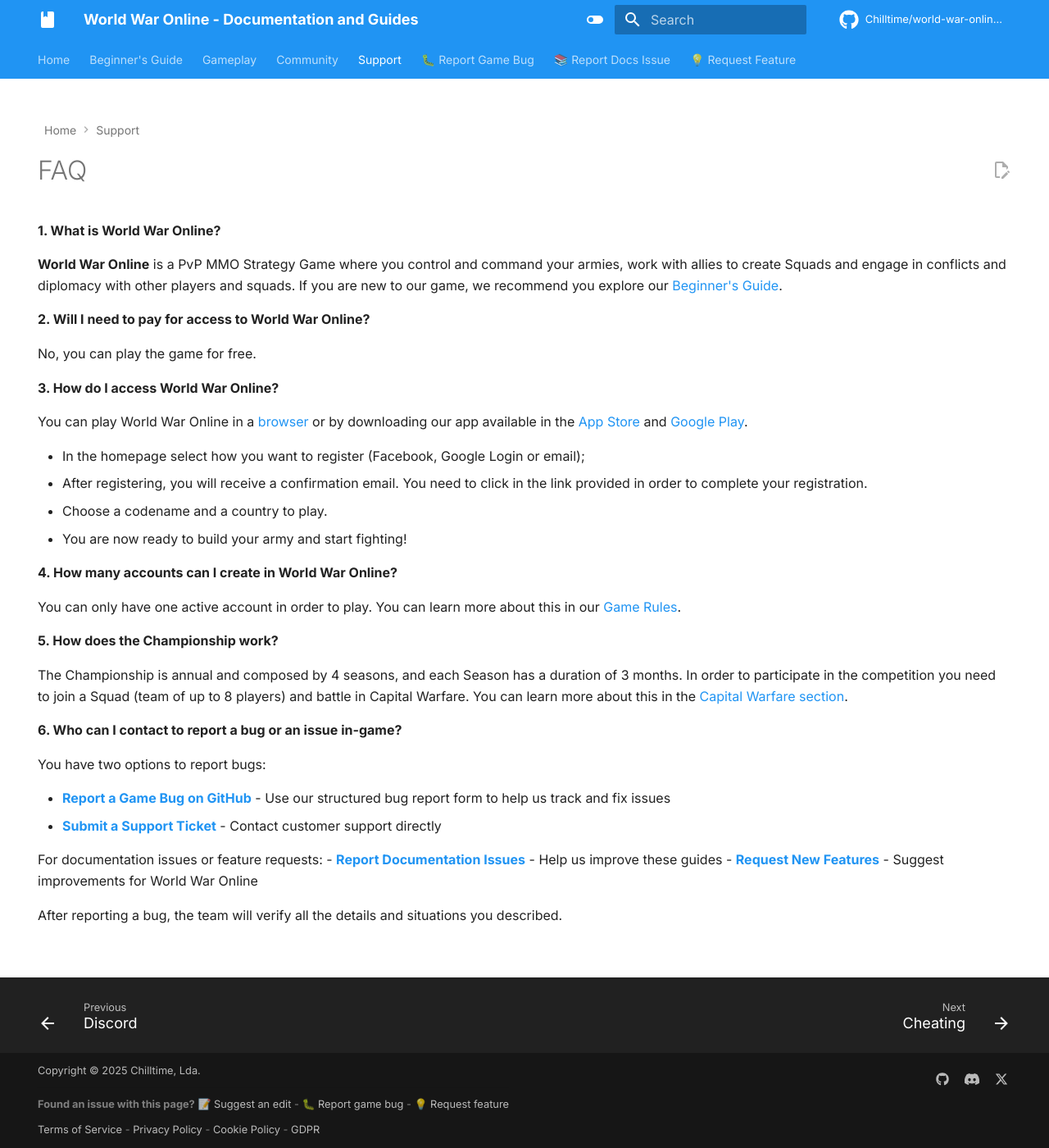
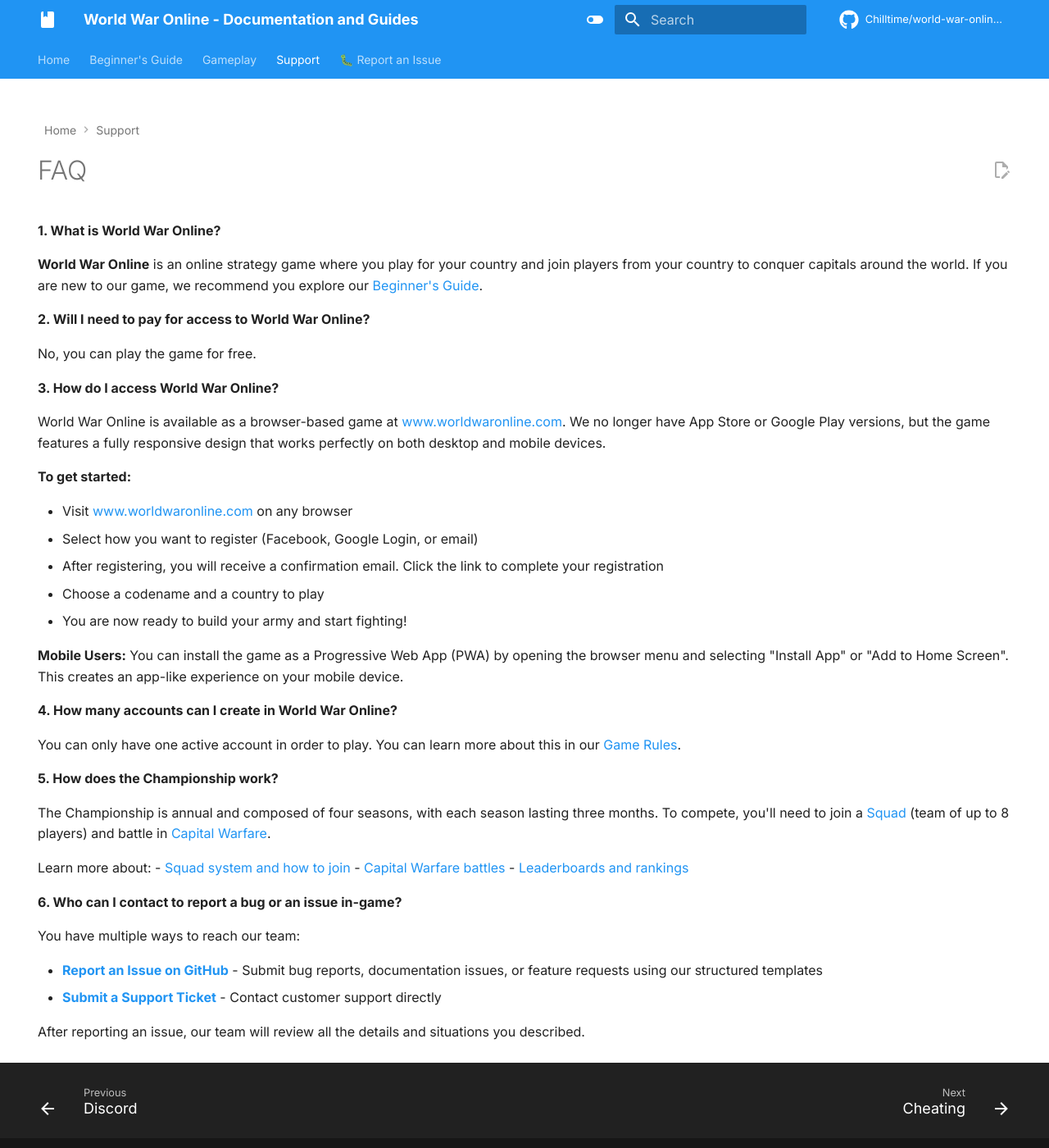
Before and after one commit to Chilltime/world-war-online-guides, an MkDocs documentation site: the page built from docs/faq/index.md, in a window 1280 px wide and 1400 px high. Shown: the whole window at 82% size. Built offline with MkDocs 1.6.1 and Material for MkDocs 9.7.7, drawn with Linux system fonts in a browser that asks for light colours; comment, search, counter and statistics services are not loaded.

Commit message:
Update FAQ content and reorganize navigation
FAQ Updates:
- Simplify game description to focus on country-based conquest gameplay
- Update access information to reflect browser-only availability (no App/Play Store)
- Add Progressive Web App installation instructions for mobile users
- Enhance Championship section with links to Squads, Capital Warfare, and Leaderboards
- Consolidate issue reporting to single GitHub template chooser

Navigation Changes:
- Move Community section (Chat, Discord) under Gameplay for better organization

```diff
--- a/docs/faq/index.md
+++ b/docs/faq/index.md
@@ -8,9 +8,7 @@ hide:
 
 **1. What is World War Online?**
 
-**World War Online** is a PvP MMO Strategy Game where you control and command your armies, work with
-allies to create Squads and engage in conflicts and diplomacy with other players and squads. If you
-are new to our game, we recommend you explore our [Beginner's Guide](../guides/index.md).
+**World War Online** is an online strategy game where you play for your country and join players from your country to conquer capitals around the world. If you are new to our game, we recommend you explore our [Beginner's Guide](../guides/index.md).
 
 **2. Will I need to pay for access to World War Online?**
 
@@ -18,16 +16,17 @@ No, you can play the game for free.
 
 **3. How do I access World War Online?**
 
-You can play World War Online in a [browser](https://www.worldwaronline.com/t/guides_gameredirect)
-or by downloading our app available in the
-[App Store](https://www.worldwaronline.com/t/guides_iosredirect) and
-[Google Play](https://www.worldwaronline.com/t/guides_androidredirect).
+World War Online is available as a browser-based game at [www.worldwaronline.com](https://www.worldwaronline.com/t/guides_gameredirect). We no longer have App Store or Google Play versions, but the game features a fully responsive design that works perfectly on both desktop and mobile devices.
 
--   In the homepage select how you want to register (Facebook, Google Login or email);
--   After registering, you will receive a confirmation email. You need to click in the link provided
-    in order to complete your registration.
--   Choose a codename and a country to play.
+**To get started:**
+
+-   Visit [www.worldwaronline.com](https://www.worldwaronline.com/t/guides_gameredirect) on any browser
+-   Select how you want to register (Facebook, Google Login, or email)
+-   After registering, you will receive a confirmation email. Click the link to complete your registration
+-   Choose a codename and a country to play
 -   You are now ready to build your army and start fighting!
+
+**Mobile Users:** You can install the game as a Progressive Web App (PWA) by opening the browser menu and selecting "Install App" or "Add to Home Screen". This creates an app-like experience on your mobile device.
 
 **4. How many accounts can I create in World War Online?**
 
@@ -36,20 +35,18 @@ You can only have one active account in order to play. You can learn more about
 
 **5. How does the Championship work?**
 
-The Championship is annual and composed by 4 seasons, and each Season has a duration of 3 months. In
-order to participate in the competition you need to join a Squad (team of up to 8 players) and
-battle in Capital Warfare. You can learn more about this in the
-[Capital Warfare section](../guides/capital-warfare.md).
+The Championship is annual and composed of four seasons, with each season lasting three months. To compete, you'll need to join a [Squad](../guides/squads.md) (team of up to 8 players) and battle in [Capital Warfare](../guides/capital-warfare.md).
+
+Learn more about:
+- [Squad system and how to join](../guides/squads.md)
+- [Capital Warfare battles](../guides/capital-warfare.md)
+- [Leaderboards and rankings](../guides/leaderboard-player.md)
 
 **6. Who can I contact to report a bug or an issue in-game?**
 
-You have two options to report bugs:
+You have multiple ways to reach our team:
 
-- **[Report a Game Bug on GitHub](https://github.com/Chilltime/world-war-online-guides/issues/new?template=game-bug-report.yml&title=%5BGame+Bug%5D%3A+)** - Use our structured bug report form to help us track and fix issues
+- **[Report an Issue on GitHub](https://github.com/Chilltime/world-war-online-guides/issues/new/choose)** - Submit bug reports, documentation issues, or feature requests using our structured templates
 - **[Submit a Support Ticket](https://forms.gle/LN6CvFTAZ95gXF3W9)** - Contact customer support directly
 
-For documentation issues or feature requests:
-- **[Report Documentation Issues](https://github.com/Chilltime/world-war-online-guides/issues/new?template=documentation-issue.yml&title=%5BDocs%5D%3A+)** - Help us improve these guides
-- **[Request New Features](https://github.com/Chilltime/world-war-online-guides/issues/new?template=feature-request.yml&title=%5BFeature+Request%5D%3A+)** - Suggest improvements for World War Online
-
-After reporting a bug, the team will verify all the details and situations you described.
+After reporting an issue, our team will review all the details and situations you described.
--- a/mkdocs.yml
+++ b/mkdocs.yml
@@ -126,12 +126,10 @@ nav:
     - Leaderboard:
       - Player: guides/leaderboard-player.md
       - Squad: guides/leaderboard-squad.md
-  - Community:
-    - Ingame Chat: guides/chat.md
-    - Discord: legal/discord-chat.md
+    - Community:
+      - Ingame Chat: guides/chat.md
+      - Discord: legal/discord-chat.md
   - Support:
     - FAQ: faq/index.md
     - Cheating: legal/reports-bans-suspensions.md
-  - 🐛 Report Game Bug: https://github.com/Chilltime/world-war-online-guides/issues/new/choose
-  - 📚 Report Docs Issue: https://github.com/Chilltime/world-war-online-guides/issues/new/choose
-  - 💡 Request Feature: https://github.com/Chilltime/world-war-online-guides/issues/new/choose
+  - 🐛 Report an Issue: https://github.com/Chilltime/world-war-online-guides/issues/new/choose
```
